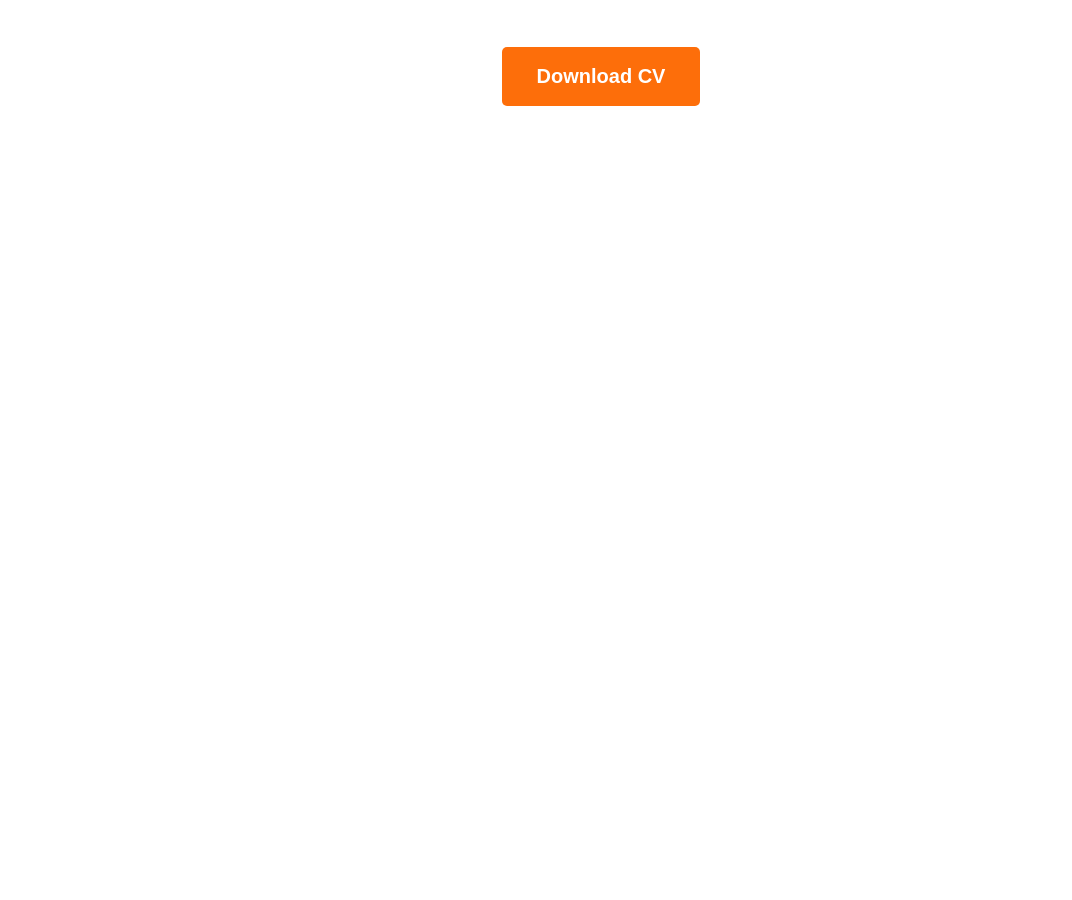
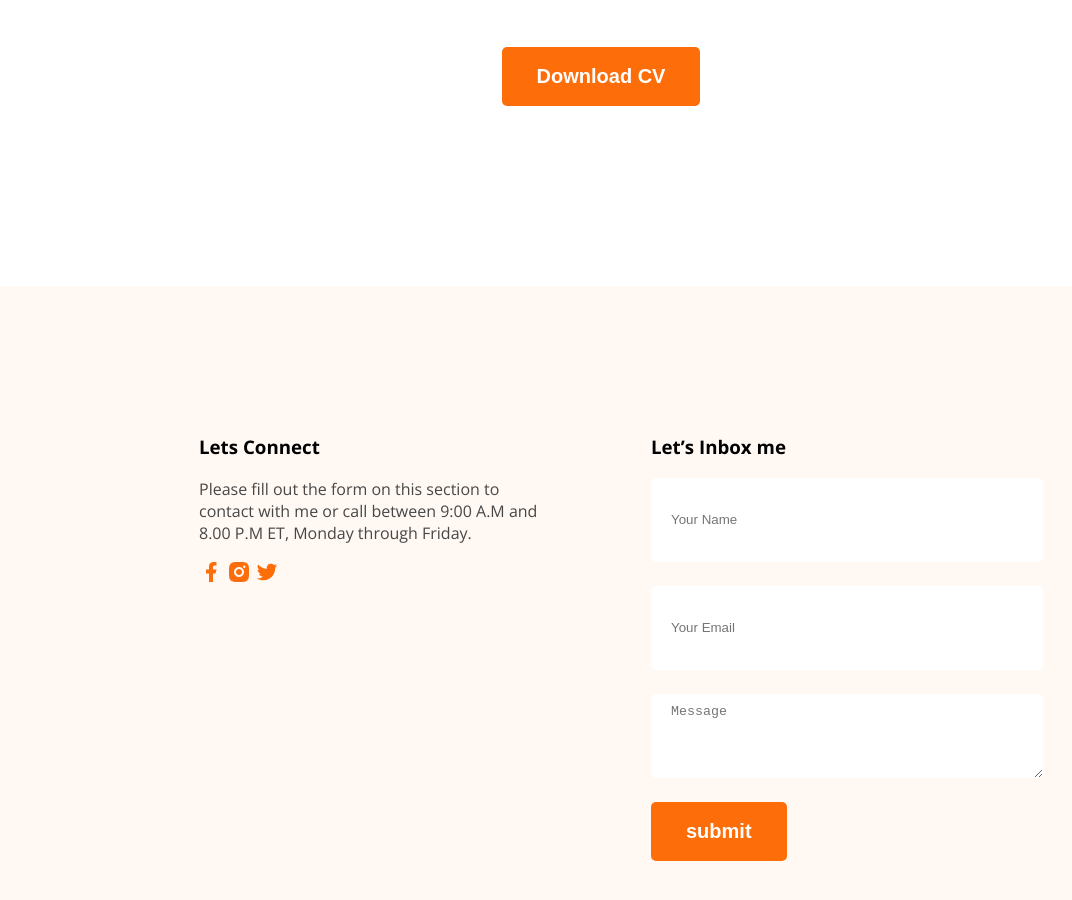
Before and after one commit to Sting427/web-dev-portfolio, a plain HTML site: page index.html in a window 1280 px wide. Shown: the part 2984-3884 px from the top of the page, without its empty margins (39-1111 px from the left). Before the commit the page ends 3270 px from the top, so only its background shows below. Drawn offline with nearby package versions, Linux system fonts and the light colour scheme.

Commit message:
added a commit

```diff
--- a/index.html
+++ b/index.html
@@ -153,8 +153,27 @@
             </div>
         </section>
     </main>
-    <footer>
+    <footer class="secondary-bg">
+        <div class="footer-column">
+            <h3 class="footer-tile">Lets Connect</h3>
+            <p class="footer-description dark-2">Please fill out the form on this section to contact with me or call between 9:00 A.M and 8.00 P.M ET, Monday through Friday.</p>
+            <div>
+                <a href=""><img src="images/icons/facebook.png" alt=""></a>
+                <a href=""><img src="images/icons/insta.png" alt=""></a>
+                <a href=""><img src="images/icons/twitter.png" alt=""></a>
+            </div>
+        </div>
 
+        <div class="footer-column">
+           <h3 class="footer-title">Let’s Inbox me</h3>
+           <form action="">
+            <input type="text" name="" id="" placeholder="Your Name">
+            <input type="email" name="" id="" placeholder="Your Email">
+            <textarea name="" id="" cols="30" rows="20" placeholder="Message"></textarea>
+            <input class="btn-primary" type="submit" value="submit">
+
+           </form>
+        </div>
     </footer>
 </body>
 </html>
--- a/styles/portfoli.css
+++ b/styles/portfoli.css
@@ -155,3 +155,23 @@ margin: 30px 5px;
     padding: 50px;
 
 }
+
+/* Footer styes  */
+footer{
+    padding: 130px 230px;
+    display: flex;
+    gap: 100px;
+}
+.footer-column{
+    width: 50%;
+}
+footer input[type="text"],footer input[type="email"], footer textarea {
+    height:64px;
+    border-radius: 5px;
+    background-color: white;
+    display: block;
+    width: 100%;
+    padding: 10px 20px;
+    margin-bottom: 24px;
+    border: none;
+}
```
